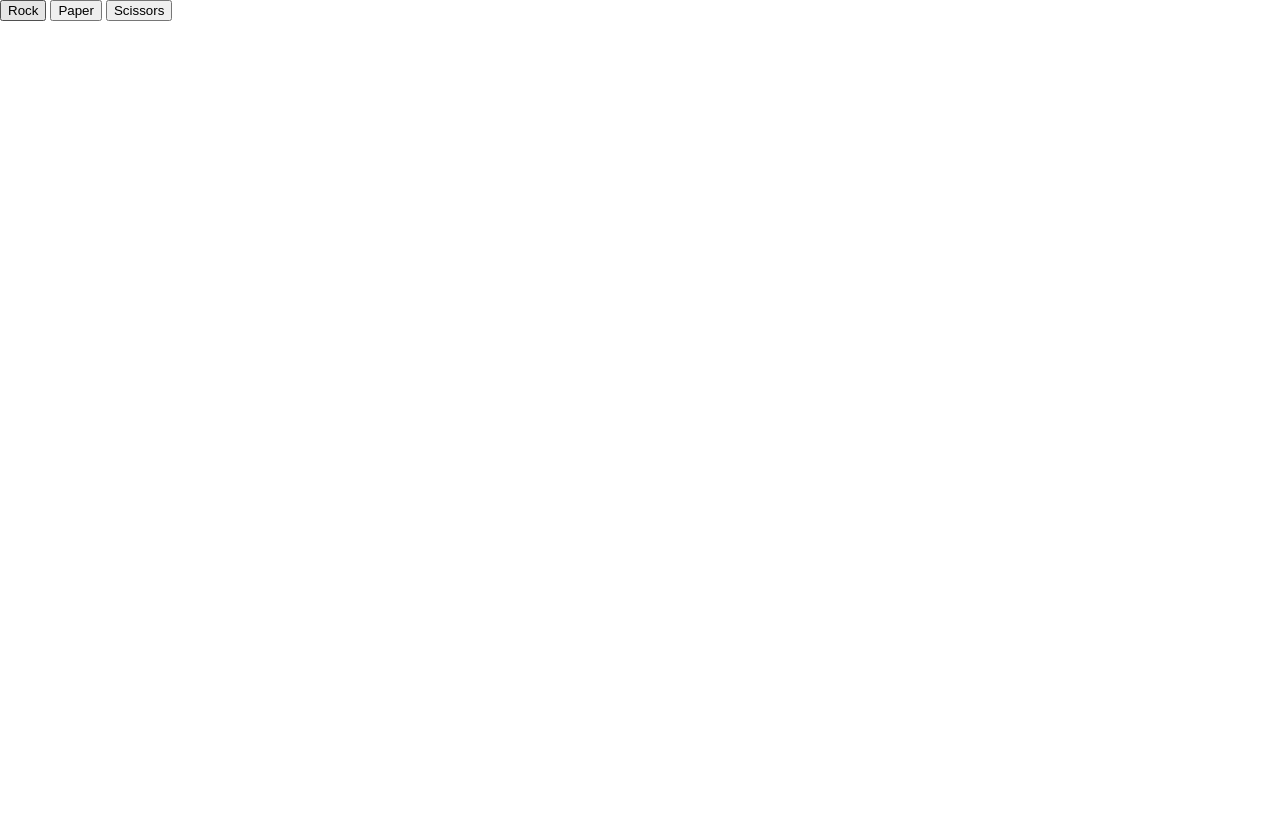
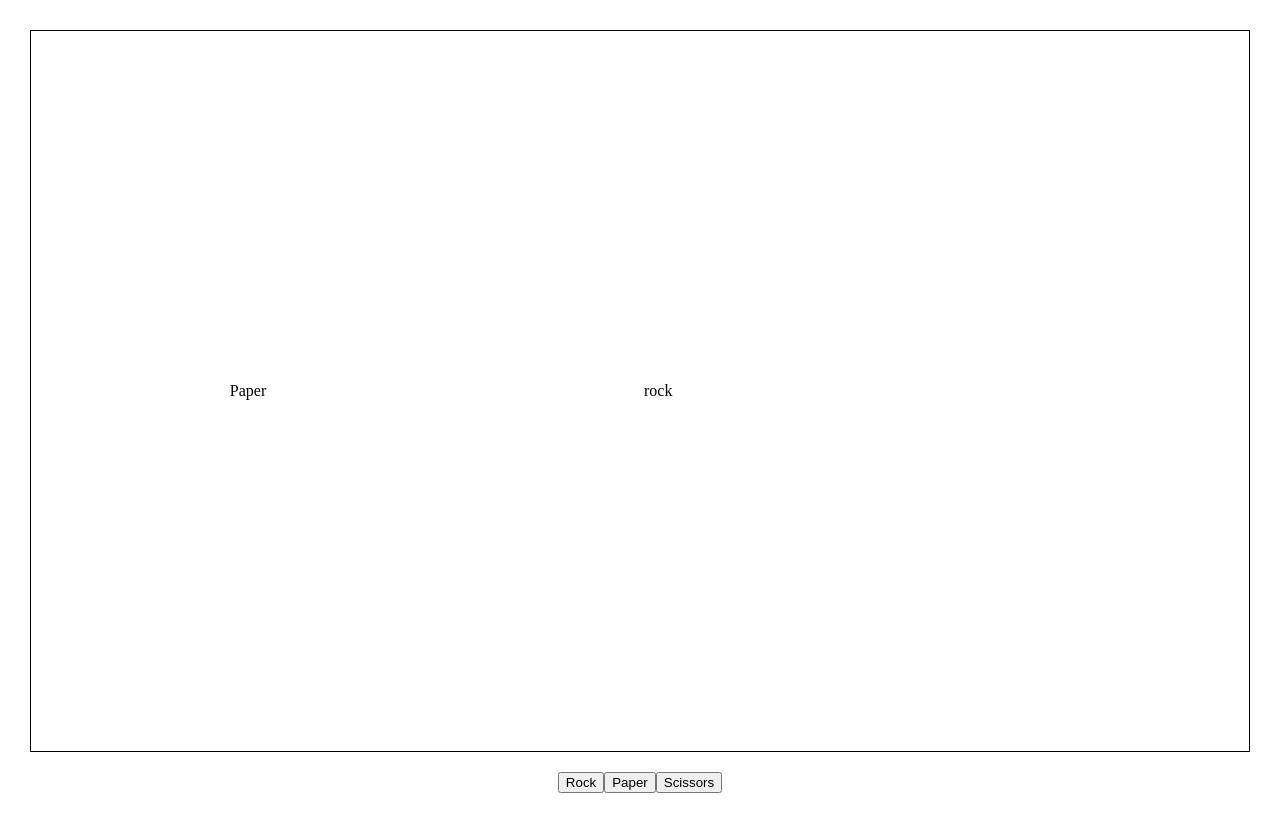
Before and after one commit to lostboys08/RockPaperScissors, a plain HTML site: page index.html in a window 1280 px wide. Both pictures are taken after a click on the button "Rock". Before the commit the page ends 800 px from the top, so only its background shows below. Drawn offline with Linux system fonts and the light colour scheme.

Commit message:
adding a display, halfway done

```diff
--- a/index.html
+++ b/index.html
@@ -9,8 +9,15 @@
     <script src="index.js" defer></script>
 </head>
 <body>
-    <button id="rock">Rock</button>
-    <button id="paper">Paper</button>
-    <button id="scissors">Scissors</button>
+    <div class="results">
+        <div id="computer"></div>
+        <div id="player"></div>
+        <div id="result"></div>
+    </div>
+    <div class="buttons">
+        <button class="selection" id="rock">Rock</button>
+        <button class="selection" id="paper">Paper</button>
+        <button class="selection" id="scissors">Scissors</button>
+    </div>
 </body>
 </html>
--- a/index.js
+++ b/index.js
@@ -2,10 +2,30 @@
 
 function computerPlay() {
     let options = ["Rock", "Paper", "Scissors"];
-    return options[Math.floor(Math.random()*options.length)];
+    let result = options[Math.floor(Math.random()*options.length)];
+    const container = document.querySelector('#computer');
+    const content = document.createElement('div');
+    content.classList.add('content');
+
+    //if(container.firstChild){
+    //    container.remove(firstChild);
+    //}
+    content.textContent = result;
+    container.appendChild(content);
+    return result;
 }
-function singleRound(){
-    let playerSelection = prompt('Choice');
+function playerChoice(result) {
+    const container = document.querySelector('#player');
+
+    const content = document.createElement('div');
+    content.classList.add('content');
+    content.textContent = result;
+
+    container.appendChild(content);
+
+}
+function singleRound(choice){
+    let playerSelection = choice;
     let computerSelection = computerPlay();
     let i = null;
 
@@ -66,7 +86,37 @@ function singleRound(){
 function game(){
     let playerScore = 0;
     let computerScore = 0;
-    let result = null;
+
+
+    const rock = document.querySelector('#rock');
+    rock.addEventListener('click', () => {
+        console.log('rock');
+        let choice = 'rock';
+
+        let result = singleRound(choice);
+        playerChoice('rock');
+
+    });
+
+    const paper = document.querySelector('#paper');
+    paper.addEventListener('click', () => {
+        console.log('paper');
+        let choice = 'paper';
+
+        let result = singleRound(choice);
+        playerChoice('paper');
+    });
+
+    const scissors = document.querySelector('#scissors');
+    scissors.addEventListener('click', () => {
+        console.log('scissors');
+        let choice = 'scissors';
+
+        let result = singleRound(choice);
+        playerChoice('scissors');
+    });
+
+
 
     //while ( playerScore < 5 && computerScore < 5) {
     //    result = singleRound();
@@ -86,20 +136,5 @@ function game(){
 }
 
 
-const rock = document.querySelector('#rock');
-rock.addEventListener('click', () => {
-    console.log('rock');
-});
-
-const paper = document.querySelector('#paper');
-paper.addEventListener('click', () => {
-    console.log('paper');
-});
-
-const scissors = document.querySelector('#scissors');
-scissors.addEventListener('click', () => {
-    console.log('scissors');
-});
-
 // Main Body
 game();
--- a/style.css
+++ b/style.css
@@ -1,4 +1,24 @@
 body {
-    padding: 0px;
-    margin: 0px;
+    padding: 10px;
+    margin: 10px;
 }
+.results {
+    margin: 10px;
+    padding: 10px;
+    display: flex;
+    justify-content: space-around;
+    align-items: center;
+    border: 1px solid black;
+    min-height: 700px;
+}
+.buttons {
+    margin: 10px;
+    padding: 10px;
+    display: flex;
+    justify-content: center;
+    align-items: center;
+}
+.selection {
+    display: flex;
+    justify-content: space-around;
+}
```
